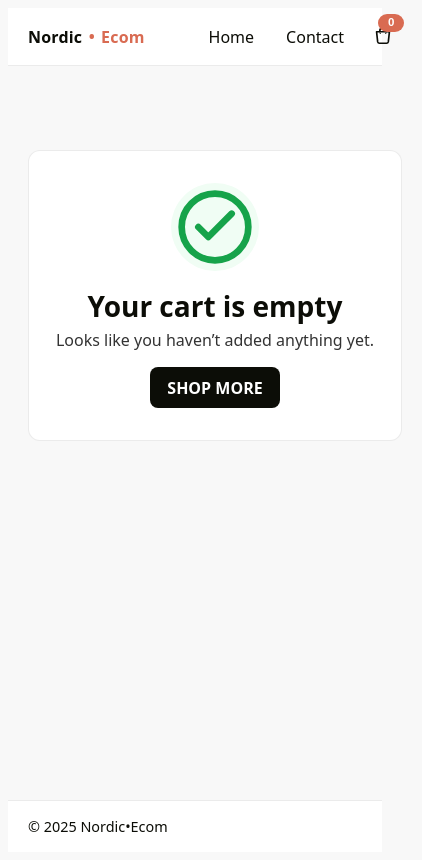
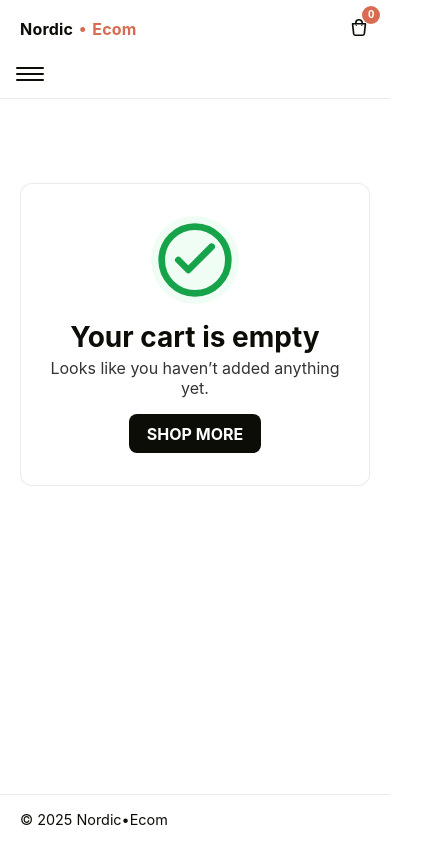
Before and after one commit to Veronicabrun/react-ecom-store, a React (Create React App) app: page /cart in a window 390 px wide. Shown: the whole page, 422 px wide, since content can reach past the window. Built offline with nearby package versions, Linux system fonts and the light colour scheme.

Commit message:
Add mobile full-screen menu and connect SearchBar component

```diff
--- a/src/components/Header/Header.jsx
+++ b/src/components/Header/Header.jsx
@@ -1,3 +1,4 @@
+// src/components/Header/Header.jsx
 import React from "react";
 import { Link } from "react-router-dom";
 import Nav from "../Nav/Nav";
@@ -8,15 +9,24 @@ export default function Header() {
   return (
     <header className={styles.header} role="banner">
       <div className={styles.inner}>
+        {/* Logo */}
         <Link to="/" className={styles.logo} aria-label="Go to homepage">
           <span className={styles.brandLeft}>Nordic</span>
-          <span className={styles.dot} aria-hidden="true">•</span>
+          <span className={styles.dot} aria-hidden="true">
+            •
+          </span>
           <span className={styles.brandRight}>Ecom</span>
         </Link>
 
-        <Nav />
+        {/* Nav-plass (grid area) */}
+        <div className={styles.navContainer}>
+          <Nav />
+        </div>
 
-        <CartIcon />
+        {/* Cart-ikon – holder seg øverst til høyre */}
+        <div className={styles.cartContainer}>
+          <CartIcon />
+        </div>
       </div>
     </header>
   );
--- a/src/components/Header/Header.module.scss
+++ b/src/components/Header/Header.module.scss
@@ -1,32 +1,44 @@
+/* src/components/Header/Header.module.scss */
+
 .header {
   position: sticky;
   top: 0;
   z-index: 50;
   background: #ffffff;
-  border-bottom: 1px solid rgba(0,0,0,.08);
-  backdrop-filter: saturate(180%) blur(6px);
+  border-bottom: 1px solid rgba(0, 0, 0, 0.08);
 }
 
+/* Mobil først */
 .inner {
   display: grid;
-  grid-template-columns: 1fr auto auto;
+  grid-template-columns: auto auto;
+  grid-template-rows: auto auto;
+  grid-template-areas:
+    "logo cart"
+    "nav  nav";
   align-items: center;
-  gap: 1rem;
+  gap: 0.5rem 1rem;
   width: min(1200px, 100%);
   margin-inline: auto;
   padding: 0.75rem 1rem;
-
-  @media (min-width: 768px) {
-    padding: 1rem 1.25rem;
-  }
 }
 
 .logo {
+  grid-area: logo;
   display: inline-flex;
   align-items: baseline;
-  gap: .4rem;
+  gap: 0.4rem;
   text-decoration: none;
-  margin-left: .25rem; /* litt avstand fra venstre kant */
+  margin-left: 0.25rem;
+}
+
+.navContainer {
+  grid-area: nav;
+}
+
+.cartContainer {
+  grid-area: cart;
+  justify-self: end;
 }
 
 .brandLeft,
@@ -36,11 +48,31 @@
   line-height: 1;
 }
 
-.brandLeft { color: #0c0d07; }
-.brandRight { color: #d96b52; }
+.brandLeft {
+  color: #0c0d07;
+}
+
+.brandRight {
+  color: #d96b52;
+}
 
 .dot {
   transform: translateY(-1px);
   font-weight: 900;
   color: #d96b52;
 }
+
+/* Desktop – “logo | nav | cart” på én linje */
+@media (min-width: 768px) {
+  .inner {
+    grid-template-columns: 1fr auto auto;
+    grid-template-rows: auto;
+    grid-template-areas: "logo nav cart";
+    align-items: center;
+    padding: 1rem 1.25rem;
+  }
+
+  .navContainer {
+    justify-self: center;
+  }
+}
--- a/src/components/Nav/Nav.jsx
+++ b/src/components/Nav/Nav.jsx
@@ -1,18 +1,72 @@
-import React from "react";
+// src/components/Nav/Nav.jsx
+import React, { useState } from "react";
 import { NavLink } from "react-router-dom";
 import styles from "./Nav.module.scss";
 
 export default function Nav() {
+  const [isOpen, setIsOpen] = useState(false);
+
+  function closeMenu() {
+    setIsOpen(false);
+  }
+
+  const getLinkClass = ({ isActive }) =>
+    isActive ? `${styles.link} ${styles.active}` : styles.link;
+
   return (
+    <>
+      {/* "Vanlig" nav inne i headeren */}
       <nav className={styles.nav} aria-label="Primary">
-      <ul className={styles.list}>
+        {/* Desktop-liste */}
+        <ul className={styles.listDesktop}>
+          <li>
+            <NavLink to="/" end className={getLinkClass}>
+              Home
+            </NavLink>
+          </li>
+          <li>
+            <NavLink to="/contact" className={getLinkClass}>
+              Contact
+            </NavLink>
+          </li>
+        </ul>
+
+        {/* Toggle-knapp – vises kun på mobil via CSS */}
+        <button
+          type="button"
+          className={styles.menuToggleButton}
+          aria-label="Open menu"
+          onClick={() => setIsOpen(true)}
+        >
+          <span />
+          <span />
+          <span />
+        </button>
+      </nav>
+
+      {/* FULLSKJERMS-meny som dekker hele siden */}
+      {isOpen && (
+        <div className={styles.mobileMenu} role="dialog" aria-modal="true">
+          <div className={styles.mobileMenuInner}>
+            <div className={styles.mobileMenuHeader}>
+              <span className={styles.mobileMenuTitle}>Menu</span>
+              <button
+                type="button"
+                className={styles.close}
+                aria-label="Close menu"
+                onClick={closeMenu}
+              >
+                ×
+              </button>
+            </div>
+
+            <ul className={styles.mobileMenuList}>
               <li>
                 <NavLink
                   to="/"
                   end
-            className={({ isActive }) =>
-              isActive ? `${styles.link} ${styles.active}` : styles.link
-            }
+                  className={getLinkClass}
+                  onClick={closeMenu}
                 >
                   Home
                 </NavLink>
@@ -20,14 +74,16 @@ export default function Nav() {
               <li>
                 <NavLink
                   to="/contact"
-            className={({ isActive }) =>
-              isActive ? `${styles.link} ${styles.active}` : styles.link
-            }
+                  className={getLinkClass}
+                  onClick={closeMenu}
                 >
                   Contact
                 </NavLink>
               </li>
             </ul>
-    </nav>
+          </div>
+        </div>
+      )}
+    </>
   );
 }
--- a/src/components/Nav/Nav.module.scss
+++ b/src/components/Nav/Nav.module.scss
@@ -1,6 +1,11 @@
-.nav { justify-self: center; }
+/* src/components/Nav/Nav.module.scss */
 
-.list {
+.nav {
+  /* container ligger i header-grid */
+}
+
+/* Desktop-liste */
+.listDesktop {
   display: flex;
   gap: 1rem;
   list-style: none;
@@ -12,13 +17,137 @@
   text-decoration: none;
   color: #0c0d07;
   font-weight: 500;
-  padding: .35rem .5rem;
-  border-radius: .5rem;
+  padding: 0.35rem 0.5rem;
+  border-radius: 0.5rem;
 }
 
-.link:hover { background: rgba(0,0,0,.04); }
+.link:hover {
+  background: rgba(0, 0, 0, 0.04);
+}
 
 .active {
   color: #d96b52;
-  background: rgba(217,107,82,.12);
+  background: rgba(217, 107, 82, 0.12);
 }
+
+/* Toggle / hamburger – vises kun på mobil */
+.menuToggleButton {
+  display: none; /* vises i mobil-mediaquery */
+  flex-direction: column;
+  justify-content: center;
+  gap: 4px;
+  width: 28px;
+  height: 24px;
+  padding: 0;
+  margin-top: 0.35rem;
+  border: 0;
+  background: transparent;
+  cursor: pointer;
+}
+
+.menuToggleButton span {
+  display: block;
+  height: 2px;
+  width: 100%;
+  border-radius: 999px;
+  background: #0c0d07;
+}
+
+/* Fullscreen mobilmeny */
+.mobileMenu {
+  position: fixed;
+  inset: 0;
+  z-index: 200;
+
+  /* Litt transparent lys bakgrunn */
+  background: rgba(243, 242, 241, 0.9);
+  backdrop-filter: blur(2px);
+
+  display: flex;
+  justify-content: center;
+  align-items: flex-start;
+  animation: slideIn 0.25s ease-out forwards;
+}
+
+.mobileMenuInner {
+  width: 100%;
+  max-width: 1200px;
+  padding: 1.5rem 1.25rem;
+}
+
+.mobileMenuHeader {
+  display: flex;
+  align-items: center;
+  justify-content: space-between;
+  margin-bottom: 1.25rem;
+}
+
+/* “Menu” med strek under */
+.mobileMenuTitle {
+  font-size: 1.2rem;
+  font-weight: 600;
+  color: #0c0d07;
+  position: relative;
+  padding-bottom: 0.5rem;
+}
+
+.mobileMenuTitle::after {
+  content: "";
+  position: absolute;
+  left: 0;
+  bottom: 0;
+  width: 48px;
+  height: 1px;
+  background: rgba(0, 0, 0, 0.2);
+}
+
+.close {
+  border: 0;
+  background: transparent;
+  font-size: 1.8rem;
+  line-height: 1;
+  cursor: pointer;
+  color: #0c0d07;
+}
+
+.mobileMenuList {
+  list-style: none;
+  margin: 0;
+  padding: 0;
+  display: grid;
+  gap: 0.75rem;
+}
+
+.mobileMenuList .link {
+  display: inline-flex;
+  font-size: 1.1rem;
+  padding: 0.4rem 0;
+}
+
+/* Slide inn fra venstre */
+@keyframes slideIn {
+  from {
+    transform: translateX(-100%);
+  }
+  to {
+    transform: translateX(0);
+  }
+}
+
+/* Mobil: skjul desktop-liste, vis toggle-knapp */
+@media (max-width: 767px) {
+  .listDesktop {
+    display: none;
+  }
+
+  .menuToggleButton {
+    display: inline-flex;
+  }
+}
+
+/* Desktop: ingen mobilmeny */
+@media (min-width: 768px) {
+  .mobileMenu {
+    display: none;
+  }
+}
--- a/src/components/SearchBar/SearchBar.jsx
+++ b/src/components/SearchBar/SearchBar.jsx
@@ -2,7 +2,13 @@
 import React from "react";
 import styles from "./SearchBar.module.scss";
 
-export default function SearchBar({ value, onChange, placeholder = "Search products…" }) {
+export default function SearchBar({
+  value,
+  onChange,
+  placeholder = "Search products…",
+  ariaControls,
+  ariaExpanded,
+}) {
   return (
     <div className={styles.wrap}>
       {/* Dekorativt ikon */}
@@ -31,6 +37,9 @@ export default function SearchBar({ value, onChange, placeholder = "Search produ
         onChange={(e) => onChange(e.target.value)}
         placeholder={placeholder}
         aria-label="Search products"
+        aria-autocomplete="list"
+        aria-controls={ariaControls}
+        aria-expanded={ariaExpanded}
       />
 
       {value && (
--- a/src/pages/HomePage/HomePage.module.scss
+++ b/src/pages/HomePage/HomePage.module.scss
@@ -6,33 +6,6 @@
   position: relative;
   max-width: 520px;
   margin: 0 0 1rem;
-}
-
-/* Ikon inne i feltet */
-.searchIcon {
-  position: absolute;
-  left: .75rem;
-  top: 50%;
-  transform: translateY(-50%);
-  color: #909090;
-  pointer-events: none; /* ikke klikkbart */
-}
-
-.searchInput {
-  width: 100%;
-  padding: .65rem .8rem;
-  padding-left: 2.2rem; /* plass til ikonet */
-  border-radius: .6rem;
-  border: 1px solid rgba(0,0,0,.15);
-  background: #fff;
-  font: inherit;
-  transition: box-shadow .15s ease, border-color .15s ease;
-
-  &:focus {
-    outline: none;
-    border-color: rgba(0,0,0,.25);
-    box-shadow: 0 0 0 4px rgba(0,0,0,.06);
-  }
 }
 
 .suggestList {
--- a/src/scss/style.scss
+++ b/src/scss/style.scss
@@ -1,7 +1,25 @@
-@import './variables';
-@import './mixins';
+/* Global reset / base */
 
+*,
+*::before,
+*::after {
+  box-sizing: border-box;
+}
+
+html,
 body {
-  background:#f8f8f8;
-  font-family: system-ui, Arial, sans-serif;
+  margin: 0;
+  padding: 0;
+  font-family: -apple-system, BlinkMacSystemFont, "Segoe UI", "Roboto", "Oxygen",
+    "Ubuntu", "Cantarell", "Fira Sans", "Droid Sans", "Helvetica Neue",
+    sans-serif;
+  -webkit-font-smoothing: antialiased;
+  -moz-osx-font-smoothing: grayscale;
+
+  max-width: 100%;
+  overflow-x: hidden; // hindrer horisontal scroll
 }
+
+#root {
+  min-height: 100vh;
+}
```
Also changed, not shown: src/pages/HomePage/HomePage.jsx (+14 -30 lines). Lines whose indentation alone changed are shown as unchanged.
